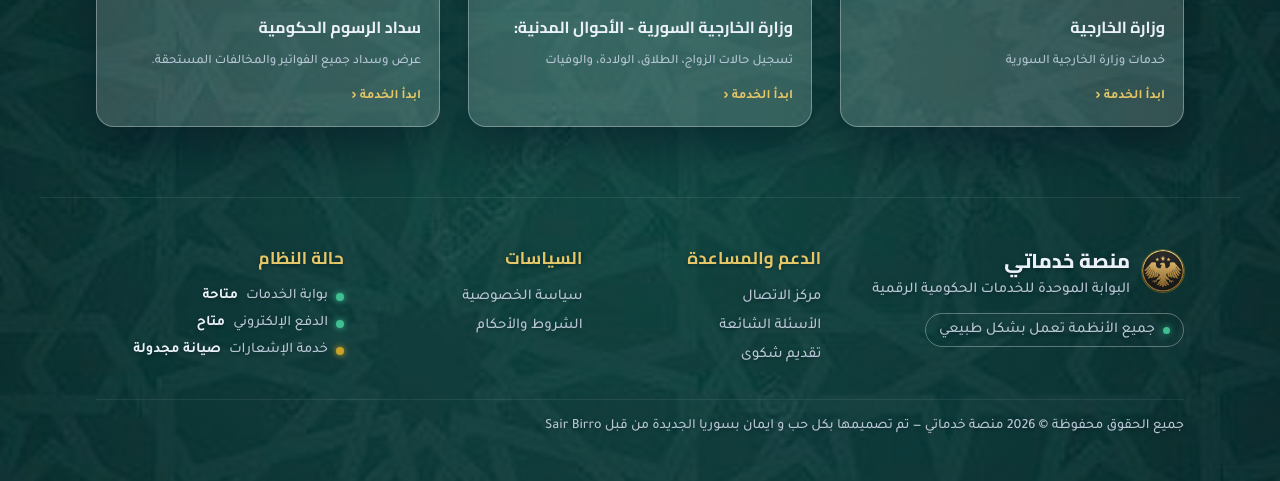
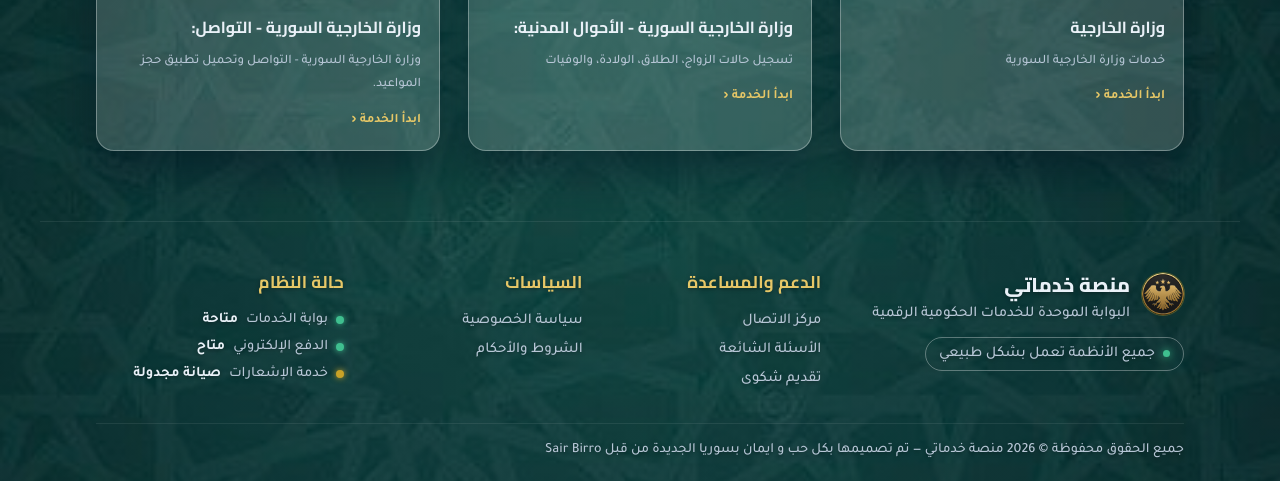
Before and after one commit to sairbirro/kadamat, a Jekyll site: the page built from index.html, in a window 1280 px wide and 1120 px high, cut to the strip 639-1120 px from the top of the window. Built offline with Jekyll 4.4.1, drawn with Linux system fonts in a browser that asks for light colours.

Commit message:
Update service card content and image source

```diff
--- a/index.html
+++ b/index.html
@@ -62,11 +62,11 @@
 
           <article class="service-card" id="card-3" data-tab="home">
             <div class="card-media">
-              <img src="https://picsum.photos/seed/gov-fees/500/350" alt="سداد الرسوم الحكومية">
+              <img src="https://mofaex.gov.sy/assets/mofa_app_mini_new.jpg" alt="وزارة الخارجية السورية - التواصلة">
             </div>
             <div class="card-body">
-              <h3 data-i18n="card3Title">سداد الرسوم الحكومية</h3>
-              <p data-i18n="card3Desc">عرض وسداد جميع الفواتير والمخالفات المستحقة.</p>
+              <h3 data-i18n="card3Title">وزارة الخارجية السورية - التواصل:</h3>
+              <p data-i18n="card3Desc">وزارة الخارجية السورية - التواصل وتحميل تطبيق حجز المواعيد.</p>
               <a class="card-cta" href="{{ '/page3.html' | relative_url }}" data-i18n="ctaText">ابدأ الخدمة ‹</a>
             </div>
           </article>
```
